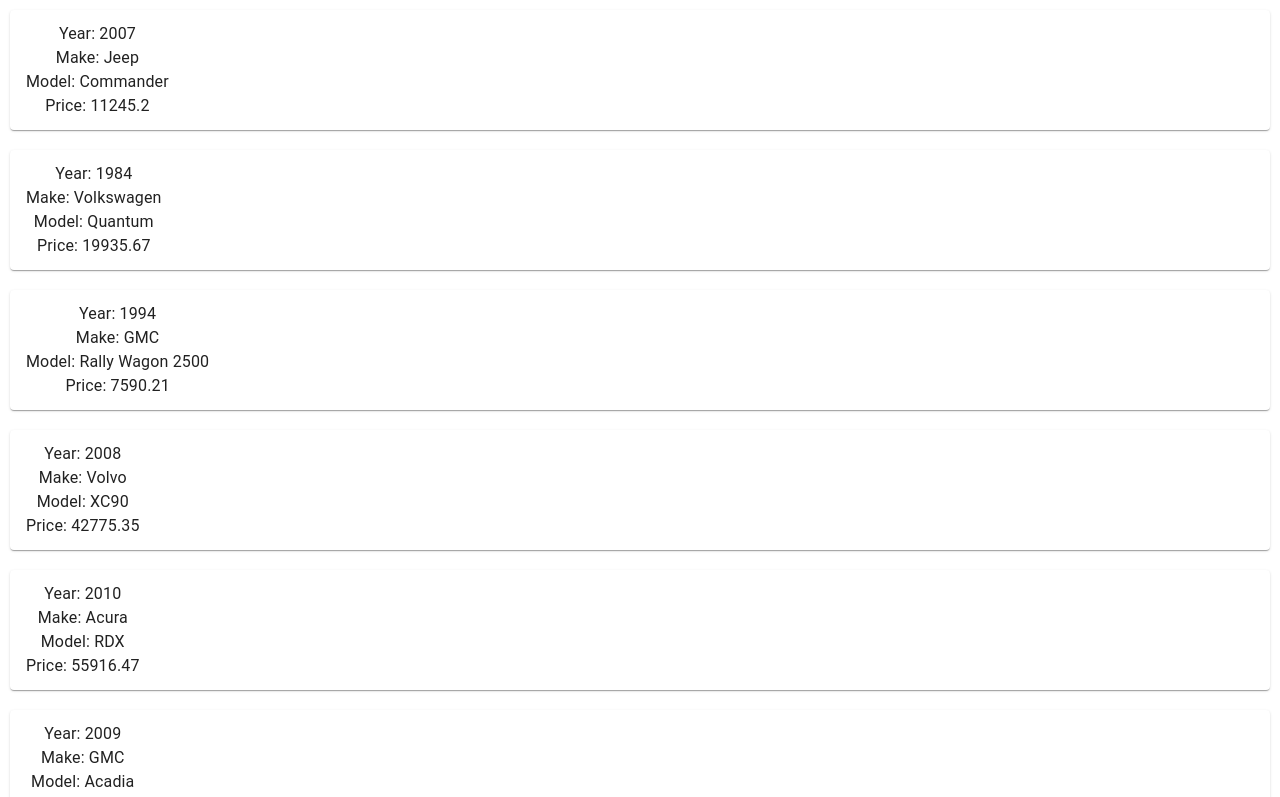
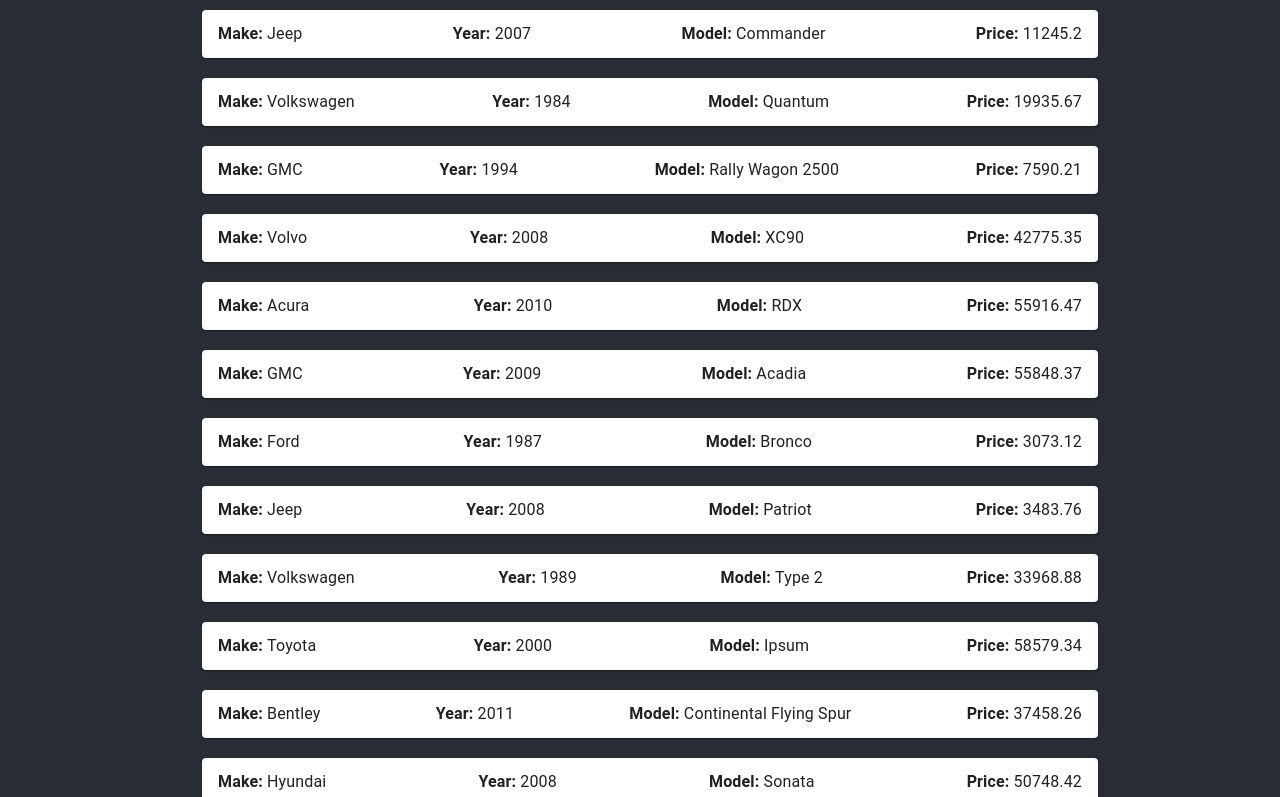
Before and after one commit to HaneenAmro/cars, a React (Create React App) app in the folder cars/: page / in a window 1280 px wide. Shown: the top 797 px of the page. Built offline with nearby package versions, Linux system fonts and the light colour scheme.

Commit message:
Addes some style

```diff
--- a/cars/src/App.css
+++ b/cars/src/App.css
@@ -1,5 +1,6 @@
 .App {
   text-align: center;
+  background-color: #282c34;
 }
 
 .App-logo {
@@ -39,5 +40,20 @@
 
 .singleCar {
   padding: 10px;
+  width: 70%;
+  margin-left: 15%;
+}
 
+.typograghy {
+  width: 100%;
+  text-align: left;
 }
+
+.container {
+  display: flex;
+  justify-content: space-between;
+}
+
+span {
+  margin-left: 1%;
+}
--- a/cars/src/singleCar.js
+++ b/cars/src/singleCar.js
@@ -8,22 +8,24 @@
         <div className="singleCar">
             <Accordion>
                 <AccordionSummary>
-                    <Typography>
-                        <div> Year: {props.year} </div>
-                        <div> Make: {props.make} </div>
-                        <div> Model: {props.model} </div>
-                        <div> Price: {props.price}</div>
+                    <Typography className="typograghy">
+                        <div className="container">
+                            <div> <strong>Make: </strong> {props.make} </div>
+                            <div> <strong>Year: </strong> {props.year} </div>
+                            <div> <strong>Model: </strong> {props.model} </div>
+                            <div> <strong>Price: </strong> {props.price} </div>
+                        </div>
                     </Typography>
                 </AccordionSummary>
                 <AccordionDetails>
-                    <Typography>
-                        <div> color: {props.color} </div>
-                        <div> vin: {props.vin} </div>
-                        <div>Dealer cost: {props.coast}</div>
-                        <div> Lot :
-                            <span> Name: {props.lotName}</span>
-                            <span> /City: {props.lotCity}</span>
-                            <span> /Country: {props.lotCountry}</span>
+                    <Typography className="typograghy">
+                        <div> <strong>color: </strong> {props.color} </div>
+                        <div> <strong>vin: </strong> {props.vin} </div>
+                        <div> <strong>Dealer cost: </strong> {props.cost}</div>
+                        <div > <strong>Lot :: </strong>
+                                <span> Name: {props.lotName}</span>
+                                <span> City: {props.lotCity}</span>
+                                <span> Country: {props.lotCountry} </span>
                         </div>
 
                     </Typography>
```
